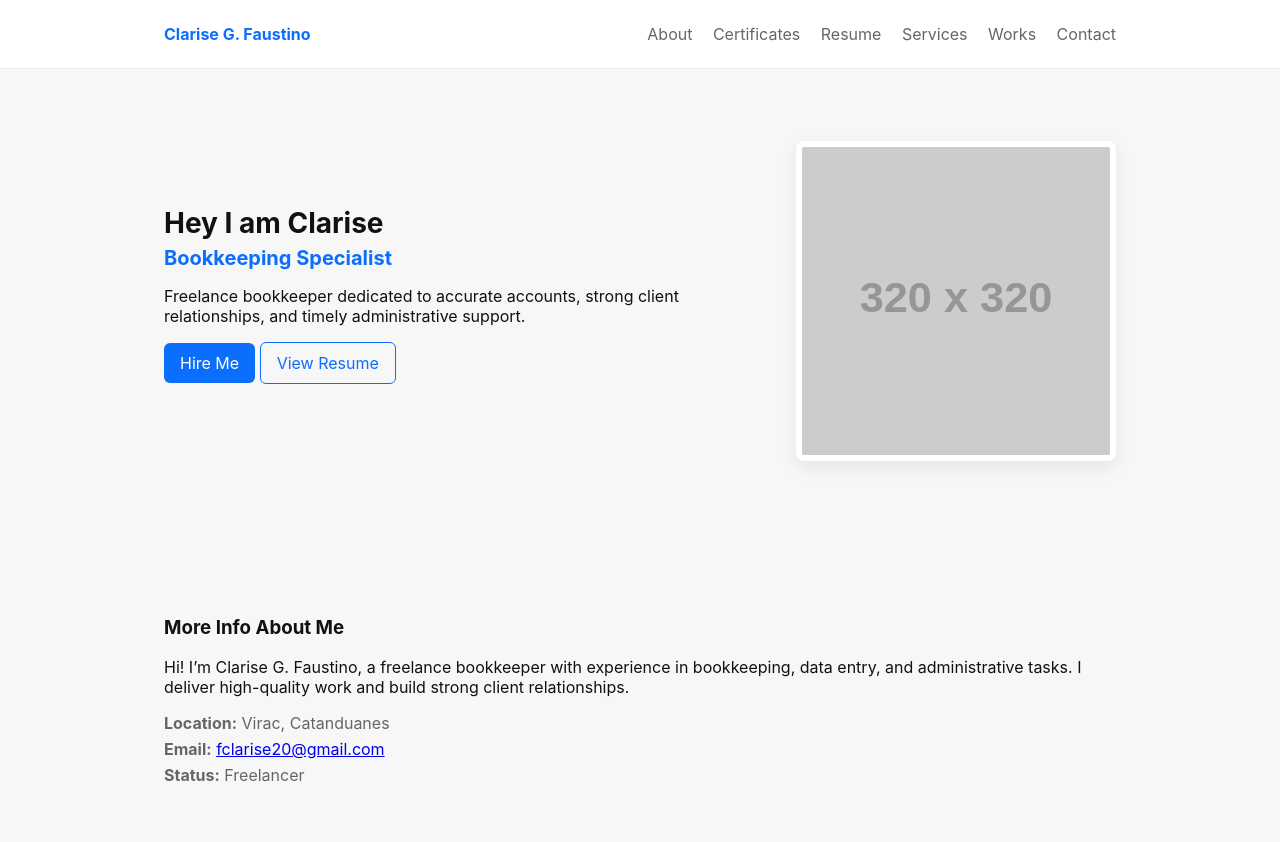
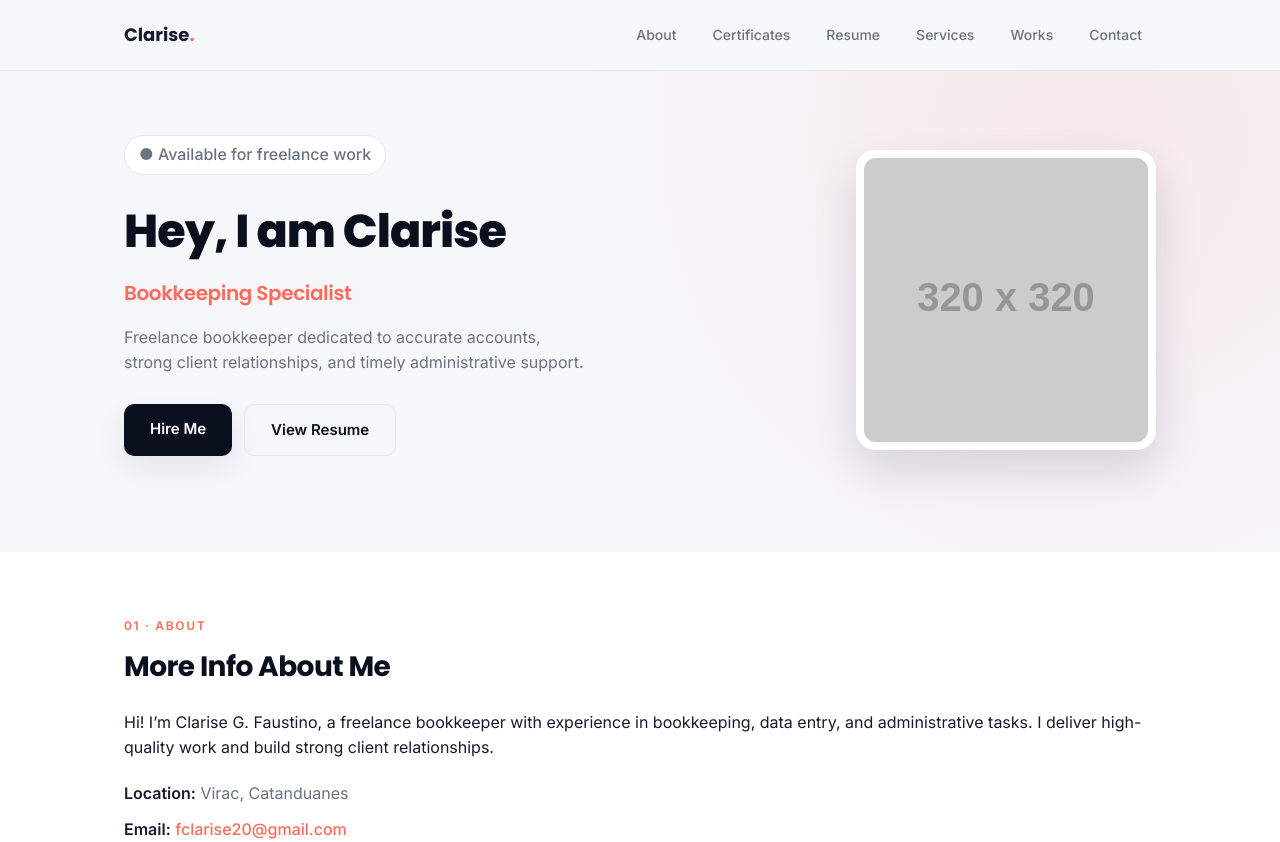
Before and after one commit to clashing-star20/Clarise-Website, a plain HTML site: page index.html in a window 1280 px wide. Shown: the top 842 px of the page. Drawn offline with Linux system fonts and the light colour scheme; placeholder pictures from the web are drawn by us.

Commit message:
Modernize site design: navy + coral theme, cards, hover effects
Co-Authored-By: Claude Sonnet 5 <noreply@anthropic.com>

```diff
--- a/css/styles.css
+++ b/css/styles.css
@@ -1,33 +1,233 @@
 :root{
-  --bg:#f7f7f8; --card:#ffffff; --accent:#0b6efd; --muted:#666;
+  --navy-950:#0a0f1e;
+  --navy-900:#0f1830;
+  --navy-800:#16213f;
+  --bg:#f6f7fb;
+  --card:#ffffff;
+  --text:#161b2e;
+  --muted:#6b7280;
+  --muted-light:#9aa1b5;
+  --coral:#ff6b5b;
+  --coral-dark:#e2503f;
+  --border:#e7e9f2;
+  --shadow:0 12px 30px rgba(15,24,48,0.08);
+  --shadow-lg:0 20px 45px rgba(15,24,48,0.14);
+  --radius:16px;
 }
+
 *{box-sizing:border-box}
-body{font-family:Inter,system-ui,Segoe UI,Roboto,Arial,sans-serif;margin:0;background:var(--bg);color:#111}
-.container{max-width:1000px;margin:0 auto;padding:24px}
-.site-header{background:#fff;border-bottom:1px solid #eee}
-.site-header .container{display:flex;align-items:center;justify-content:space-between}
-.logo{font-weight:700;color:var(--accent);text-decoration:none}
-.nav a{margin-left:16px;color:var(--muted);text-decoration:none}
-.hero{padding:48px 0}
-.hero-grid{display:grid;grid-template-columns:1fr 320px;gap:24px;align-items:center}
-.avatar{width:100%;height:auto;border-radius:8px;border:6px solid #fff;box-shadow:0 6px 18px rgba(3,10,25,0.08)}
-h1{margin:0;font-size:28px}
-h2{margin:6px 0 12px;color:var(--accent);font-size:20px}
-.btn{display:inline-block;padding:10px 16px;background:var(--accent);color:#fff;border-radius:6px;text-decoration:none}
-.btn.outline{background:transparent;color:var(--accent);border:1px solid var(--accent)}
-.section{padding:36px 0}
-.cert-grid{display:flex;gap:12px;flex-wrap:wrap}
-.cert-grid img{max-width:320px;width:100%;border-radius:6px;border:1px solid #eee}
-.services-grid{display:grid;grid-template-columns:repeat(auto-fit,minmax(200px,1fr));gap:12px}
-.service{background:var(--card);padding:14px;border-radius:8px;box-shadow:0 6px 18px rgba(3,10,25,0.04)}
-.resume-item{background:var(--card);padding:14px;border-radius:8px;margin-bottom:12px}
-.meta{list-style:none;padding:0;margin:12px 0 0;color:var(--muted)}
-.meta li{margin-bottom:6px}
-.social a{margin-right:12px;color:var(--accent);text-decoration:none}
-.site-footer{padding:18px 0;text-align:center;color:var(--muted);font-size:14px}
+
+html{scroll-behavior:smooth}
+
+body{
+  font-family:'Inter',system-ui,-apple-system,Segoe UI,Roboto,Arial,sans-serif;
+  margin:0;
+  background:var(--bg);
+  color:var(--text);
+  line-height:1.6;
+  -webkit-font-smoothing:antialiased;
+}
+
+h1,h2,h3,h4{font-family:'Poppins',system-ui,sans-serif;letter-spacing:-0.02em}
+
+.container{max-width:1080px;margin:0 auto;padding:0 24px}
+
+/* Header */
+.site-header{
+  position:sticky;
+  top:0;
+  z-index:50;
+  background:rgba(246,247,251,0.75);
+  backdrop-filter:blur(12px);
+  -webkit-backdrop-filter:blur(12px);
+  border-bottom:1px solid var(--border);
+}
+.site-header .container{
+  display:flex;
+  align-items:center;
+  justify-content:space-between;
+  padding-top:16px;
+  padding-bottom:16px;
+}
+.logo{
+  font-family:'Poppins',sans-serif;
+  font-weight:700;
+  font-size:18px;
+  color:var(--text);
+  text-decoration:none;
+}
+.logo span{color:var(--coral)}
+.nav{display:flex;flex-wrap:wrap;gap:4px}
+.nav a{
+  margin-left:4px;
+  padding:8px 14px;
+  border-radius:999px;
+  color:var(--muted);
+  text-decoration:none;
+  font-size:14px;
+  font-weight:500;
+  transition:background .2s ease,color .2s ease;
+}
+.nav a:hover{background:var(--navy-900);color:#fff}
+
+/* Hero */
+.hero{
+  padding:64px 0 80px;
+  background:radial-gradient(circle at 85% 15%, rgba(255,107,91,0.10), transparent 45%), var(--bg);
+}
+.hero-grid{
+  display:grid;
+  grid-template-columns:1fr 300px;
+  gap:48px;
+  align-items:center;
+}
+.badge{
+  display:inline-flex;
+  align-items:center;
+  gap:8px;
+  background:#fff;
+  border:1px solid var(--border);
+  color:var(--muted);
+  font-size:13px;
+  font-weight:500;
+  padding:6px 14px;
+  border-radius:999px;
+  margin:0 0 20px;
+}
+h1{margin:0;font-size:clamp(32px,5vw,46px);font-weight:800;color:var(--navy-950)}
+h2{margin:8px 0 16px;color:var(--coral);font-size:20px;font-weight:600}
+.hero p{color:var(--muted);font-size:16px;max-width:46ch}
+.cta{margin-top:28px;display:flex;gap:12px;flex-wrap:wrap}
+
+.btn{
+  display:inline-block;
+  padding:13px 26px;
+  background:var(--navy-950);
+  color:#fff;
+  border-radius:10px;
+  text-decoration:none;
+  font-weight:600;
+  font-size:15px;
+  box-shadow:var(--shadow);
+  transition:transform .2s ease, box-shadow .2s ease, background .2s ease;
+}
+.btn:hover{transform:translateY(-2px);box-shadow:var(--shadow-lg);background:var(--coral)}
+.btn.outline{
+  background:transparent;
+  color:var(--navy-950);
+  border:1.5px solid var(--border);
+  box-shadow:none;
+}
+.btn.outline:hover{border-color:var(--navy-950);background:#fff;color:var(--navy-950);transform:translateY(-2px)}
+
+.avatar-wrap{position:relative}
+.avatar{
+  width:100%;
+  height:auto;
+  aspect-ratio:1/1;
+  object-fit:cover;
+  border-radius:20px;
+  border:8px solid #fff;
+  box-shadow:var(--shadow-lg);
+}
+
+/* Sections */
+.section{padding:64px 0}
+.section:nth-of-type(even){background:#fff}
+.eyebrow{
+  text-transform:uppercase;
+  letter-spacing:0.14em;
+  font-size:12px;
+  font-weight:600;
+  color:var(--coral);
+  margin:0 0 10px;
+}
+h3{font-size:clamp(22px,3vw,28px);font-weight:700;color:var(--navy-950);margin:0 0 20px}
+
+/* About */
+.meta{list-style:none;padding:0;margin:20px 0 0;color:var(--muted);display:grid;gap:10px}
+.meta li strong{color:var(--text)}
+.meta a{color:var(--coral);text-decoration:none;font-weight:500}
+.meta a:hover{text-decoration:underline}
+
+/* Certificates */
+.cert-grid{display:grid;grid-template-columns:repeat(auto-fit,minmax(260px,1fr));gap:16px}
+.cert-grid img{
+  width:100%;
+  border-radius:12px;
+  border:1px solid var(--border);
+  box-shadow:var(--shadow);
+  transition:transform .25s ease, box-shadow .25s ease;
+}
+.cert-grid img:hover{transform:translateY(-4px);box-shadow:var(--shadow-lg)}
+
+/* Resume */
+.timeline{display:grid;gap:16px}
+.resume-item{
+  background:var(--card);
+  padding:22px 24px;
+  border-radius:var(--radius);
+  border:1px solid var(--border);
+  border-left:4px solid var(--coral);
+}
+.resume-item h4{margin:0 0 4px;font-size:17px;color:var(--navy-950)}
+.resume-item .period{margin:0 0 10px;color:var(--coral);font-weight:500;font-size:14px}
+.resume-item p:last-child{margin:0;color:var(--muted)}
+
+/* Services */
+.services-grid{display:grid;grid-template-columns:repeat(auto-fit,minmax(220px,1fr));gap:16px}
+.service{
+  background:var(--card);
+  padding:26px 22px;
+  border-radius:var(--radius);
+  border:1px solid var(--border);
+  transition:transform .25s ease, box-shadow .25s ease;
+}
+.service:hover{transform:translateY(-4px);box-shadow:var(--shadow-lg)}
+.service-icon{font-size:26px;display:inline-block;margin-bottom:12px}
+.service h4{margin:0 0 8px;font-size:17px;color:var(--navy-950)}
+.service p{margin:0;color:var(--muted);font-size:14.5px}
+
+/* Contact */
+.contact{
+  background:var(--navy-950);
+  color:#fff;
+  border-radius:24px;
+  margin:0 24px;
+  max-width:1080px;
+  margin-left:auto;
+  margin-right:auto;
+}
+.contact .eyebrow{color:var(--coral)}
+.contact h3{color:#fff}
+.contact p{color:#c7cbdb}
+.contact strong{color:#fff}
+.contact a{color:#fff}
+.social{margin-top:20px;display:flex;gap:12px;flex-wrap:wrap}
+.social a{
+  padding:9px 18px;
+  border:1px solid rgba(255,255,255,0.2);
+  border-radius:999px;
+  text-decoration:none;
+  font-size:14px;
+  font-weight:500;
+  transition:background .2s ease, border-color .2s ease;
+}
+.social a:hover{background:var(--coral);border-color:var(--coral)}
+
+/* Footer */
+.site-footer{
+  padding:32px 0 40px;
+  text-align:center;
+  color:var(--muted-light);
+  font-size:13.5px;
+}
 
 @media(max-width:800px){
-  .hero-grid{grid-template-columns:1fr}
-  .site-header .container{flex-direction:column;align-items:flex-start}
-  .nav{margin-top:12px}
+  .hero-grid{grid-template-columns:1fr;text-align:left}
+  .avatar-wrap{max-width:260px}
+  .site-header .container{flex-wrap:wrap;gap:10px}
+  .nav{margin-top:4px;gap:2px}
+  .nav a{padding:6px 10px;margin-left:0;font-size:13.5px}
+  .contact{margin:0 12px;border-radius:18px}
 }
--- a/index.html
+++ b/index.html
@@ -4,12 +4,15 @@
   <meta charset="utf-8" />
   <meta name="viewport" content="width=device-width,initial-scale=1" />
   <title>Clarise G. Faustino — Bookkeeping Specialist</title>
+  <link rel="preconnect" href="https://fonts.googleapis.com">
+  <link rel="preconnect" href="https://fonts.gstatic.com" crossorigin>
+  <link href="https://fonts.googleapis.com/css2?family=Poppins:wght@600;700;800&family=Inter:wght@400;500;600&display=swap" rel="stylesheet">
   <link rel="stylesheet" href="css/styles.css">
 </head>
 <body>
   <header class="site-header">
     <div class="container">
-      <a class="logo" href="#home">Clarise G. Faustino</a>
+      <a class="logo" href="#home">Clarise<span>.</span></a>
       <nav class="nav">
         <a href="#about">About</a>
         <a href="#certificates">Certificates</a>
@@ -25,7 +28,8 @@
     <section id="home" class="hero">
       <div class="container hero-grid">
         <div>
-          <h1>Hey I am Clarise</h1>
+          <p class="badge">● Available for freelance work</p>
+          <h1>Hey, I am Clarise</h1>
           <h2>Bookkeeping Specialist</h2>
           <p>Freelance bookkeeper dedicated to accurate accounts, strong client relationships, and timely administrative support.</p>
           <p class="cta"><a class="btn" href="#contact">Hire Me</a> <a class="btn outline" href="#resume">View Resume</a></p>
@@ -38,6 +42,7 @@
 
     <section id="about" class="section">
       <div class="container">
+        <p class="eyebrow">01 · About</p>
         <h3>More Info About Me</h3>
         <p>Hi! I’m Clarise G. Faustino, a freelance bookkeeper with experience in bookkeeping, data entry, and administrative tasks. I deliver high-quality work and build strong client relationships.</p>
         <ul class="meta">
@@ -50,6 +55,7 @@
 
     <section id="certificates" class="section">
       <div class="container">
+        <p class="eyebrow">02 · Certificates</p>
         <h3>Certificates</h3>
         <div class="cert-grid">
           <img alt="Certificate 1" src="https://jobseekers.ph/assets/front/img/certificates/1729222475.png">
@@ -60,33 +66,40 @@
 
     <section id="resume" class="section">
       <div class="container">
+        <p class="eyebrow">03 · Resume</p>
         <h3>Experience & Education</h3>
+        <div class="timeline">
           <div class="resume-item">
             <h4>Unisys Managed Services Inc.</h4>
-          <p><em>2021 - 2024 — Civil Registry Associate</em></p>
+            <p class="period">2021 – 2024 — Civil Registry Associate</p>
             <p>Data entry of documents in system and administrative tasks.</p>
           </div>
           <div class="resume-item">
             <h4>ARDCI Microfinance Inc.</h4>
-          <p><em>2018 - 2021 — Branch Bookkeeper</em></p>
+            <p class="period">2018 – 2021 — Branch Bookkeeper</p>
             <p>Daily transaction entry, accounts receivable/payable, bank reconciliation cross-checks, inventory updates, and other admin tasks.</p>
+          </div>
         </div>
       </div>
     </section>
 
     <section id="services" class="section">
       <div class="container">
+        <p class="eyebrow">04 · Services</p>
         <h3>Services</h3>
         <div class="services-grid">
           <div class="service">
+            <span class="service-icon">📱</span>
             <h4>Social Media Management</h4>
             <p>Analyze engagement, identify trends, and plan digital campaigns.</p>
           </div>
           <div class="service">
+            <span class="service-icon">🔍</span>
             <h4>Data Entry / Web Research</h4>
             <p>Accurate data entry and internet research across topics.</p>
           </div>
           <div class="service">
+            <span class="service-icon">📊</span>
             <h4>Bookkeeping Specialist</h4>
             <p>Manage day-to-day accounts, maintain Sage & Xero records.</p>
           </div>
@@ -96,6 +109,7 @@
 
     <section id="works" class="section">
       <div class="container">
+        <p class="eyebrow">05 · Works</p>
         <h3>Works</h3>
         <p>Portfolio coming soon. Replace these placeholders with actual project images and links.</p>
       </div>
@@ -103,6 +117,7 @@
 
     <section id="contact" class="section contact">
       <div class="container">
+        <p class="eyebrow">06 · Contact</p>
         <h3>Get In Touch</h3>
         <p><strong>Address:</strong> Virac, Catanduanes</p>
         <p><strong>Email:</strong> <a href="mailto:fclarise20@gmail.com">fclarise20@gmail.com</a></p>
```
Lines whose indentation alone changed are shown as unchanged.
